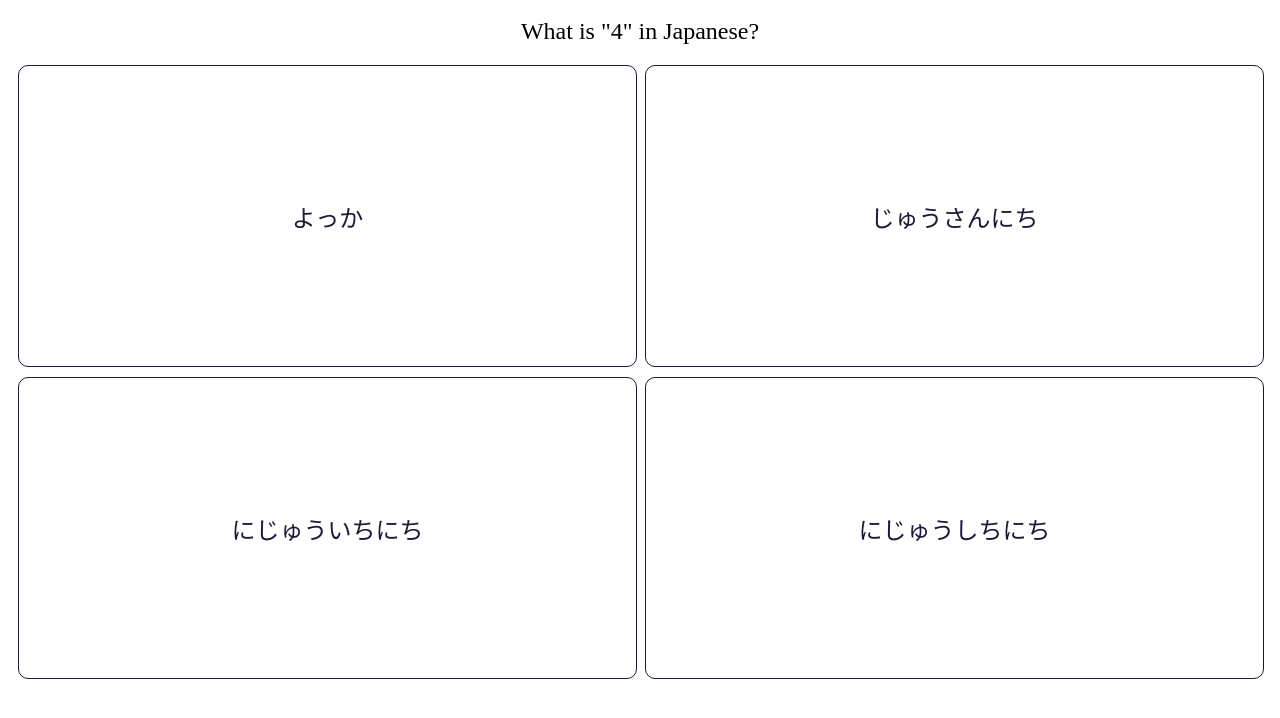
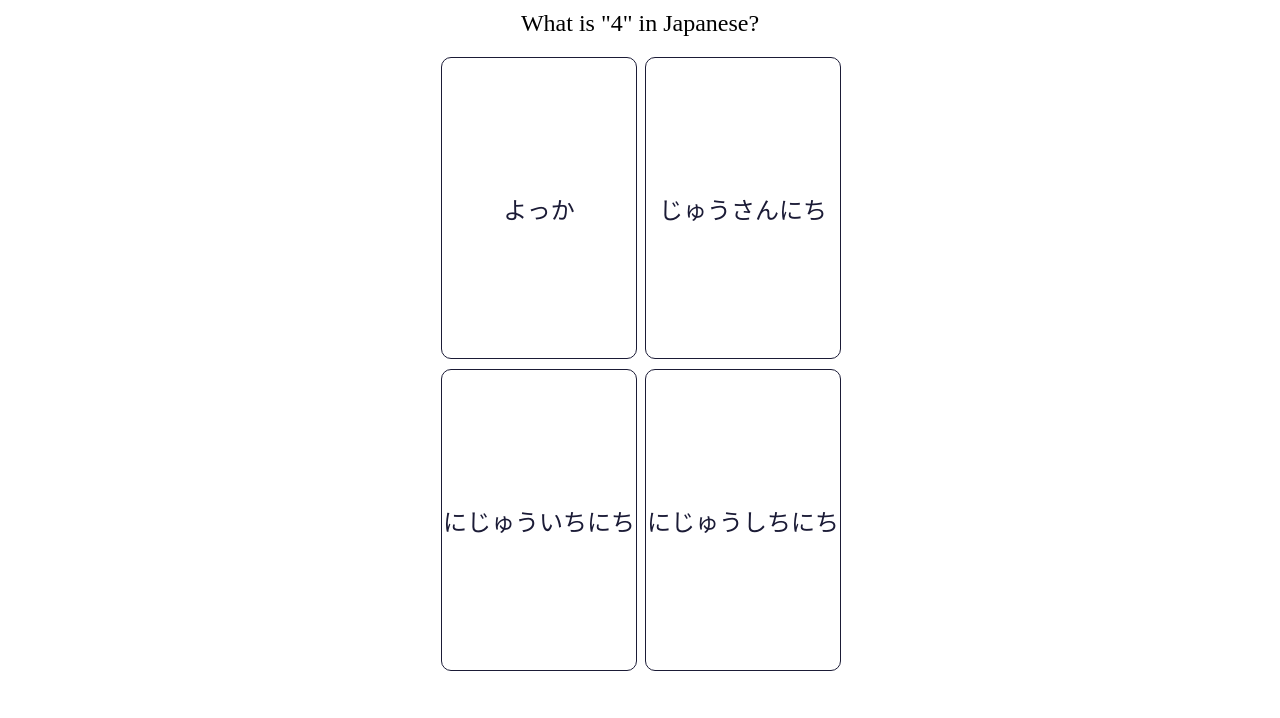
Before and after one commit to ivakho/sololingo, a Vue app: page / in a window 1280 px wide. Shown: the top 718 px of the page. Built offline with nearby package versions, Linux system fonts and the light colour scheme.

Commit message:
change css

```diff
--- a/src/App.vue
+++ b/src/App.vue
@@ -35,11 +35,14 @@
 .wrapper {
   display: flex;
   flex-direction: column;
+  align-items: center;
   gap: 20px;
 
   min-width: 375px;
 
   padding: 10px;
+
+  box-sizing: border-box;
 }
 
 </style>
--- a/src/assets/main.css
+++ b/src/assets/main.css
@@ -1,21 +1,16 @@
 #app {
-  max-width: 1280px;
-  margin: 0 auto;
+  /* max-width: 1280px;
+  margin: 0 auto; */
+}
+
+body {
+  margin: 0;
+  box-sizing: border-box;
 }
 
 @media (min-width: 1024px) {
-  body {
-    display: flex;
-    place-items: center;
-  }
-
   #app {
     width: 100%;
-  }
-
-  @media (min-width: 1080px) {
-    #app {
-      font-size: 24px;
-    }
+    font-size: 24px;
   }
 }
--- a/src/components/Card.vue
+++ b/src/components/Card.vue
@@ -38,14 +38,14 @@
   justify-content: center;
   align-items: center;
 
+  min-width: 170px;
   width: 100%;
   height: 300px;
 
   color: rgb(27, 27, 54);
 
+  border-radius: 10px;
   border: 1px solid rgb(27, 27, 54);
-  ;
-  border-radius: 10px;
 }
 
 .card:hover {
--- a/src/components/Cards.vue
+++ b/src/components/Cards.vue
@@ -85,5 +85,7 @@
     display: grid;
     grid-template-columns: 1fr 1fr;
     gap: 10px;
+
+    box-sizing: border-box;
 }
 </style>
--- a/src/components/GuessWord.vue
+++ b/src/components/GuessWord.vue
@@ -24,5 +24,6 @@
 <style scoped>
 .container {
     margin: 0 auto;
+    box-sizing: border-box;
 }
 </style>
--- a/src/components/PopUp.vue
+++ b/src/components/PopUp.vue
@@ -34,7 +34,7 @@
 <style scoped>
 .popUp {
   position: fixed;
-  bottom: 20px;
+  bottom: 0px;
   left: 50%;
   transform: translateX(-50%);
 
@@ -45,17 +45,18 @@
   gap: 5px;
 
   max-width: 1280px;
+  min-width: 375px;
   width: 100%;
 
   padding: 16px;
 
+  font-size: 18px;
   color: white;
-  font-size: 18px;
 
   border-radius: 8px;
   background-color: rgb(27, 27, 54);
-
   transition: opacity 0.7s;
+  box-sizing: border-box;
 }
 
 .hidden {
```
